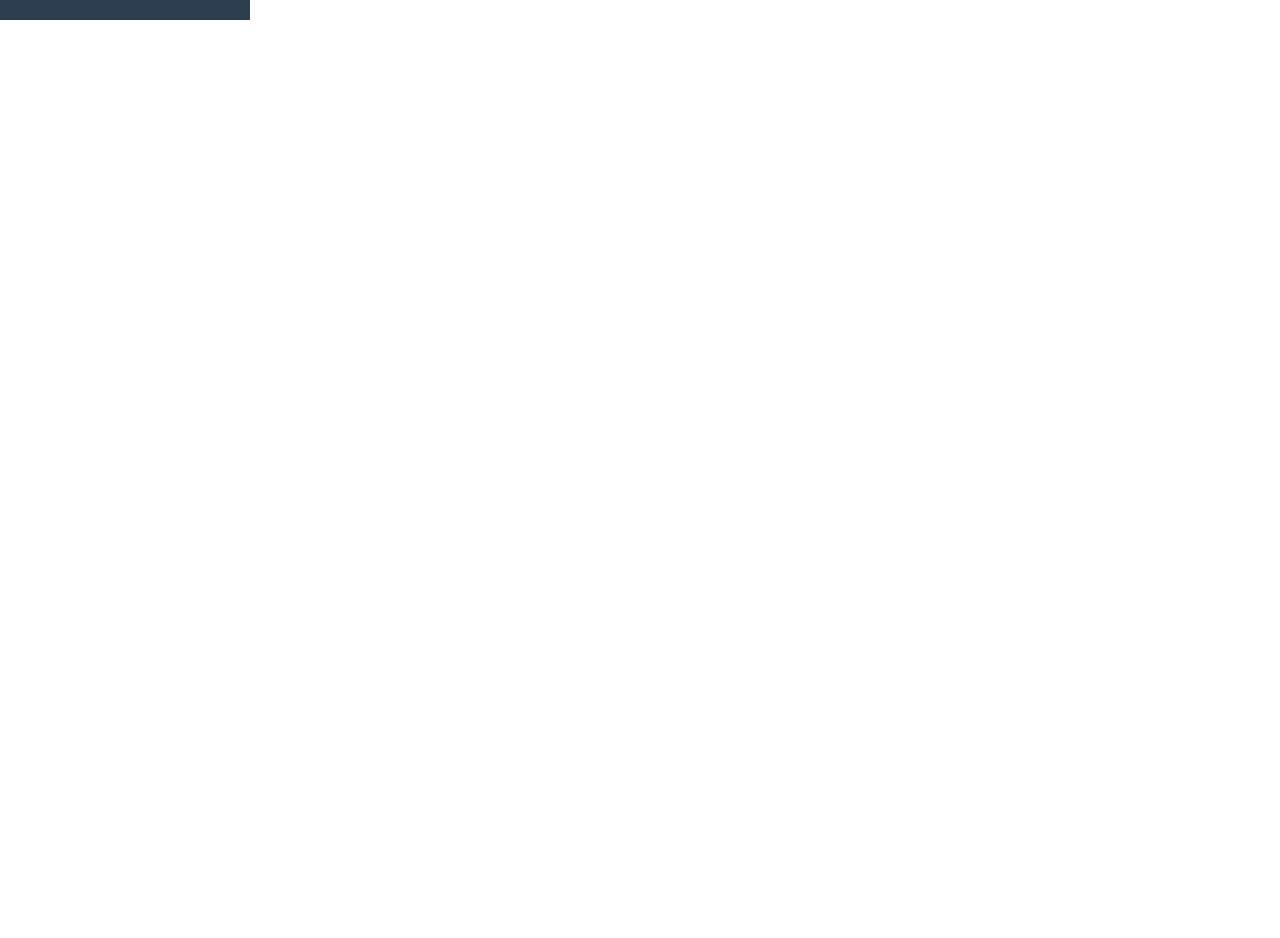
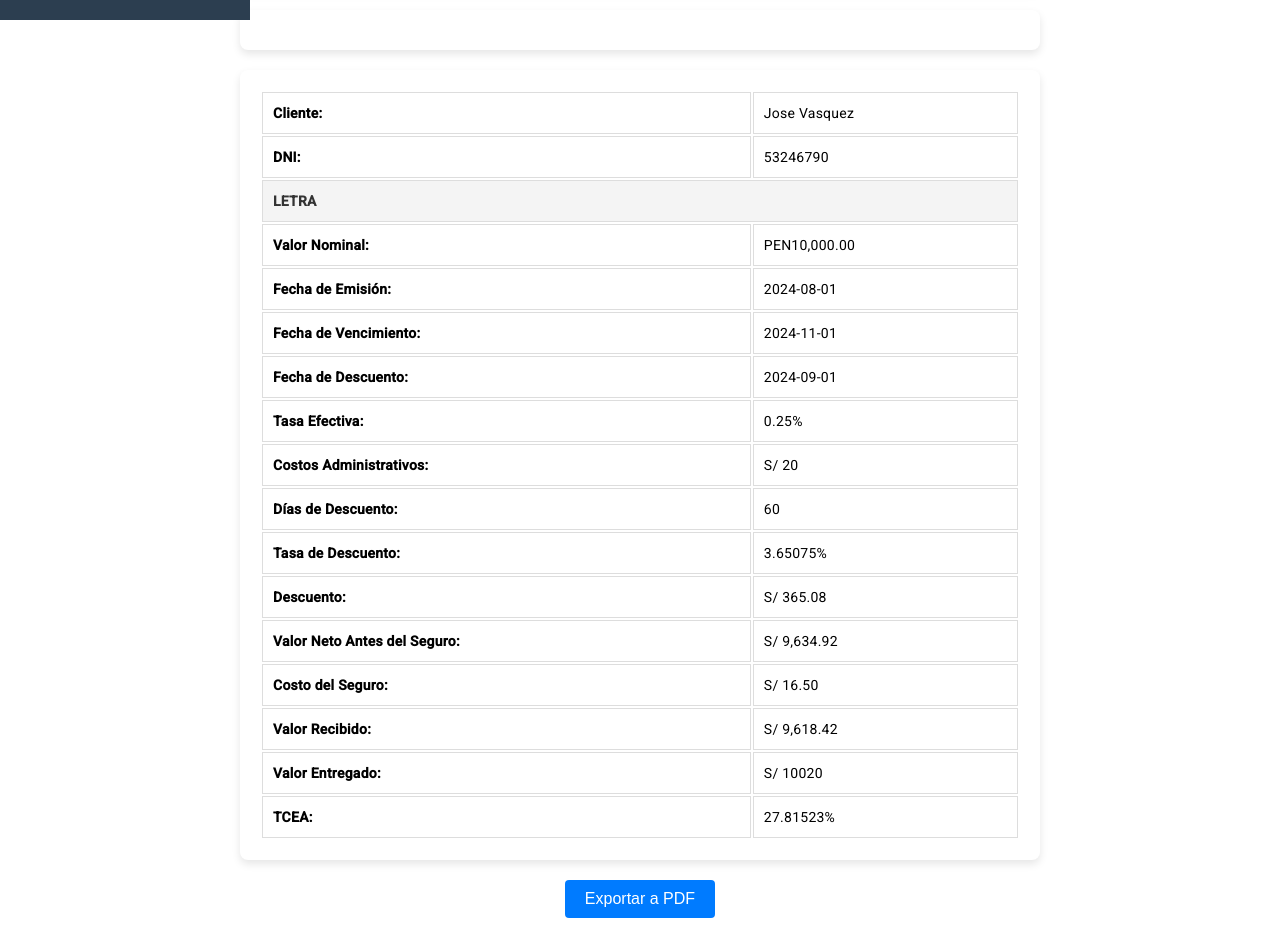
Before and after one commit to H4RRY73/CarteraSmart, an Angular app: page /letras in a window 1280 px wide. Shown: the part 800-1738 px from the top of the page. Before the commit the page ends 800 px from the top, so only its background shows below. Built offline with nearby package versions, Linux system fonts and the light colour scheme; data requests are answered from the project's data file.

Commit message:
feat: add letra view

```diff
--- a/angular.json
+++ b/angular.json
@@ -103,5 +103,8 @@
         }
       }
     }
+  },
+  "cli": {
+    "analytics": "d1b5879c-2374-4cf6-bcb8-78d66d136586"
   }
 }
--- a/package.json
+++ b/package.json
@@ -20,6 +20,8 @@
     "@angular/platform-browser": "^17.3.0",
     "@angular/platform-browser-dynamic": "^17.3.0",
     "@angular/router": "^17.3.0",
+    "html2canvas": "^1.4.1",
+    "jspdf": "^2.5.2",
     "rxjs": "~7.8.0",
     "tslib": "^2.3.0",
     "zone.js": "~0.14.3"
--- a/src/app/views/components/letra/letra.component.css
+++ b/src/app/views/components/letra/letra.component.css
@@ -0,0 +1,48 @@
+.letra-tabla {
+    width: 100%;
+    max-width: 800px;
+    margin: 0 auto 20px; /* Elimina el espacio arriba y deja solo margen abajo */
+    padding: 20px;
+    background-color: #fff;
+    border-radius: 8px;
+    box-shadow: 0 4px 8px rgba(0, 0, 0, 0.1);
+  }
+
+  .letra-tabla td {
+    border: 1px solid #ddd;
+    padding: 10px;
+    text-align: left;
+  }
+
+  .letra-titulo {
+    text-align: center;
+    background-color: #f4f4f4;
+    font-weight: bold;
+    padding: 10px;
+    color: #333;
+  }
+
+  h4, p {
+    margin: 10px 0;
+    color: #333;
+  }
+
+  .export-button {
+    text-align: center;
+    margin-top: 20px;
+    padding-bottom: 20px;
+  }
+
+  .export-button button {
+    padding: 10px 20px;
+    font-size: 16px;
+    color: #fff;
+    background-color: #007bff;
+    border: none;
+    border-radius: 4px;
+    cursor: pointer;
+  }
+
+  .export-button button:hover {
+    background-color: #0056b3;
+  }
--- a/src/app/views/components/letra/letra.component.html
+++ b/src/app/views/components/letra/letra.component.html
@@ -1,2 +1,88 @@
 <app-sidebar></app-sidebar>
-<p>letra works!</p>
+<div id="letras-content">
+  <div *ngFor="let user of users">
+    <div *ngFor="let client of user.clients">
+      <!-- Tabla para la Información del Cliente y la Letra -->
+      <table class="letra-tabla">
+        <tbody *ngFor="let letra of client.letras">
+          <!-- Fila para el Nombre del Cliente -->
+          <tr>
+            <td><strong>Cliente:</strong></td>
+            <td>{{ client.name }}</td>
+          </tr>
+          <!-- Fila para el DNI del Cliente -->
+          <tr>
+            <td><strong>DNI:</strong></td>
+            <td>{{ client.dni }}</td>
+          </tr>
+          <!-- Fila separadora con el título "LETRA" -->
+          <tr>
+            <td colspan="2" class="letra-titulo"><strong>LETRA</strong></td>
+          </tr>
+          <!-- Información de la Letra -->
+          <tr>
+            <td><strong>Valor Nominal:</strong></td>
+            <td>{{ letra.valorNominal | currency:'PEN':'symbol' }}</td>
+          </tr>
+          <tr>
+            <td><strong>Fecha de Emisión:</strong></td>
+            <td>{{ letra.fechaEmision }}</td>
+          </tr>
+          <tr>
+            <td><strong>Fecha de Vencimiento:</strong></td>
+            <td>{{ letra.fechaVencimiento }}</td>
+          </tr>
+          <tr>
+            <td><strong>Fecha de Descuento:</strong></td>
+            <td>{{ letra.fechaDescuento }}</td>
+          </tr>
+          <tr>
+            <td><strong>Tasa Efectiva:</strong></td>
+            <td>{{ letra.tasaEfectiva | number:'1.2-2' }}%</td>
+          </tr>
+          <tr>
+            <td><strong>Costos Administrativos:</strong></td>
+            <td>S/ {{ letra.costosAdministrativos }}</td>
+          </tr>
+          <tr>
+            <td><strong>Días de Descuento:</strong></td>
+            <td>{{ letra.diasDescuento }}</td>
+          </tr>
+          <tr>
+            <td><strong>Tasa de Descuento:</strong></td>
+            <td>{{ letra.tasaDescuento | number:'1.5-5' }}%</td>
+          </tr>
+          <tr>
+            <td><strong>Descuento:</strong></td>
+            <td>S/ {{ letra.descuento | number:'1.2-2' }}</td>
+          </tr>
+          <tr>
+            <td><strong>Valor Neto Antes del Seguro:</strong></td>
+            <td>S/ {{ letra.valorNetoAntesSeguro | number:'1.2-2' }}</td>
+          </tr>
+          <tr>
+            <td><strong>Costo del Seguro:</strong></td>
+            <td>S/ {{ letra.costoSeguro | number:'1.2-2' }}</td>
+          </tr>
+          <tr>
+            <td><strong>Valor Recibido:</strong></td>
+            <td>S/ {{ letra.valorRecibido | number:'1.2-2' }}</td>
+          </tr>
+          <tr>
+            <td><strong>Valor Entregado:</strong></td>
+            <td>S/ {{ letra.valorEntregado }}</td>
+          </tr>
+          <tr>
+            <td><strong>TCEA:</strong></td>
+            <td>{{ letra.tcea | number:'1.5-5' }}%</td>
+          </tr>
+        </tbody>
+      </table>
+    </div>
+  </div>
+</div>
+
+<!-- Botón para Exportar a PDF -->
+<div class="export-button">
+  <button (click)="exportToPDF()">Exportar a PDF</button>
+</div>
--- a/src/app/views/components/letra/letra.component.ts
+++ b/src/app/views/components/letra/letra.component.ts
@@ -1,10 +1,91 @@
-import { Component } from '@angular/core';
+import { Component, OnInit } from '@angular/core';
+import { HttpClient } from '@angular/common/http';
+import jsPDF from 'jspdf';
+import html2canvas from 'html2canvas';
+
+interface Letra {
+  id: number;
+  valorNominal: number;
+  fechaEmision: string;
+  fechaVencimiento: string;
+  fechaDescuento: string;
+  tasaEfectiva: number;
+  seguro: string;
+  costosAdministrativos: number;
+  diasDescuento: number;
+  tasaEfectivaPeriodo: number;
+  tasaDescuento: number;
+  descuento: number;
+  valorNetoAntesSeguro: number;
+  costoSeguro: number;
+  valorRecibido: number;
+  valorEntregado: number;
+  tcea: number;
+}
+
+interface Client {
+  id: number;
+  name: string;
+  email: string;
+  dni: string;
+  letras?: Letra[];
+}
 
 @Component({
   selector: 'app-letra',
   templateUrl: './letra.component.html',
-  styleUrl: './letra.component.css'
+  styleUrls: ['./letra.component.css']
 })
-export class LetraComponent {
+export class LetraComponent implements OnInit {
+  users: any[] = [];
+  letras: Letra[] = [];
 
+  constructor(private http: HttpClient) {}
+
+  ngOnInit(): void {
+    this.loadLetras();
+  }
+
+  loadLetras(): void {
+    this.http.get('http://localhost:3000/users').subscribe(
+      (data: any) => {
+        this.users = data;
+        this.extractLetras();
+      },
+      error => {
+        console.error('Error al cargar los datos:', error);
+      }
+    );
+  }
+
+  extractLetras(): void {
+    this.users.forEach(user => {
+      if (user.clients) {
+        user.clients.forEach((client: Client) => {
+          if (client.letras) {
+            this.letras.push(...client.letras);
+          }
+        });
+      }
+    });
+  }
+
+  exportToPDF(): void {
+    const data = document.getElementById('letras-content'); // Identifica el contenedor de las letras
+    if (data) {
+      html2canvas(data).then(canvas => {
+        const imgWidth = 208; // Ancho del PDF en mm
+        const pageHeight = 295; // Altura de la página del PDF en mm
+        const imgHeight = (canvas.height * imgWidth) / canvas.width;
+        const heightLeft = imgHeight;
+        const contentDataURL = canvas.toDataURL('image/png');
+
+        const pdf = new jsPDF('p', 'mm', 'a4'); // Crear PDF
+        let position = 0;
+
+        pdf.addImage(contentDataURL, 'PNG', 0, position, imgWidth, imgHeight);
+        pdf.save('letras.pdf'); // Descargar el PDF
+      });
+    }
+  }
 }
```
Also changed, not shown: src/app/views/components/crear-letra/crear-letra.component.ts (line endings or trailing spaces), 1 other file (tests, documents, lock files or other folders).
